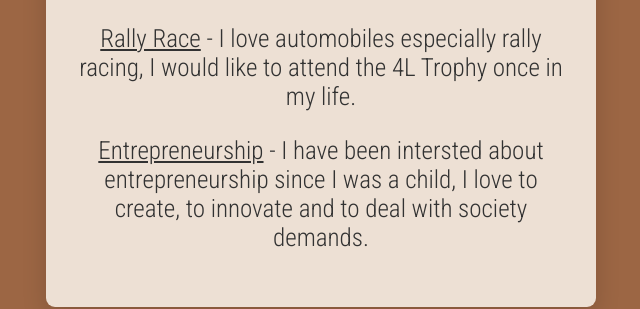
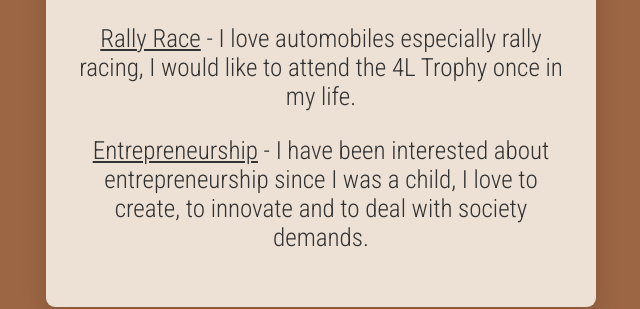
Before and after one commit to oscar-courchaure/my-profile, a plain HTML site: page index.html in a window 1280 px wide. Shown: the part 1300-1609 px from the top of the page, 319-959 px from the left. Drawn offline with nearby package versions, Linux system fonts and the light colour scheme; a web font is replaced by a local one.

Commit message:
Update index.html

```diff
--- a/index.html
+++ b/index.html
@@ -47,7 +47,7 @@
 	<div class="card-white">
 		<h2>What I'm passionate about !</h2>
 		<p><u>Rally Race</u> - I love automobiles especially rally racing, I would like to attend the 4L Trophy once in my life.</p>
-		<p><u>Entrepreneurship</u> - I have been intersted about entrepreneurship since I was a child, I love to create, to innovate and to deal with society demands. </p>
+		<p><u>Entrepreneurship</u> - I have been interested about entrepreneurship since I was a child, I love to create, to innovate and to deal with society demands. </p>
 	</div>
 
 	<div class="card-white">
```
